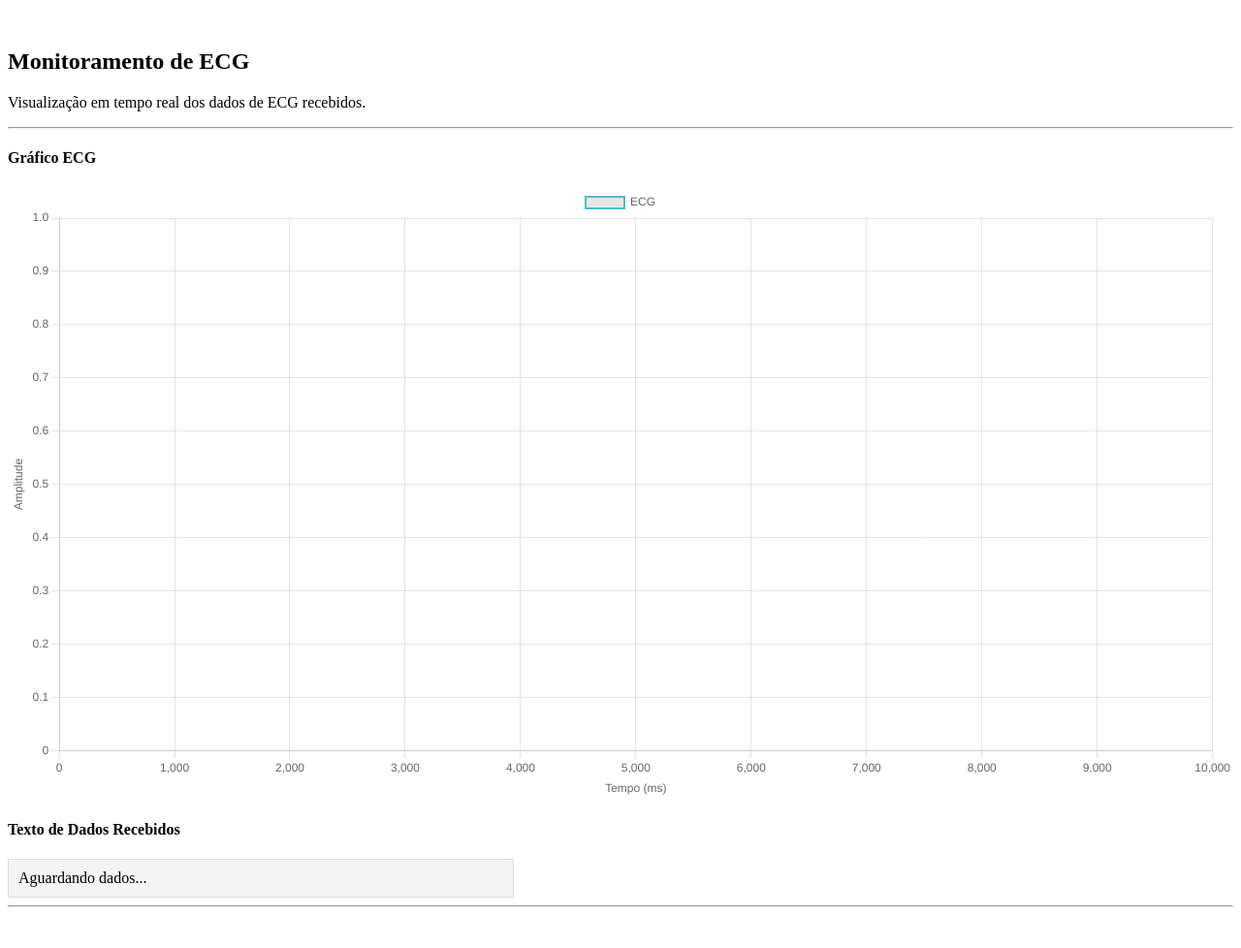
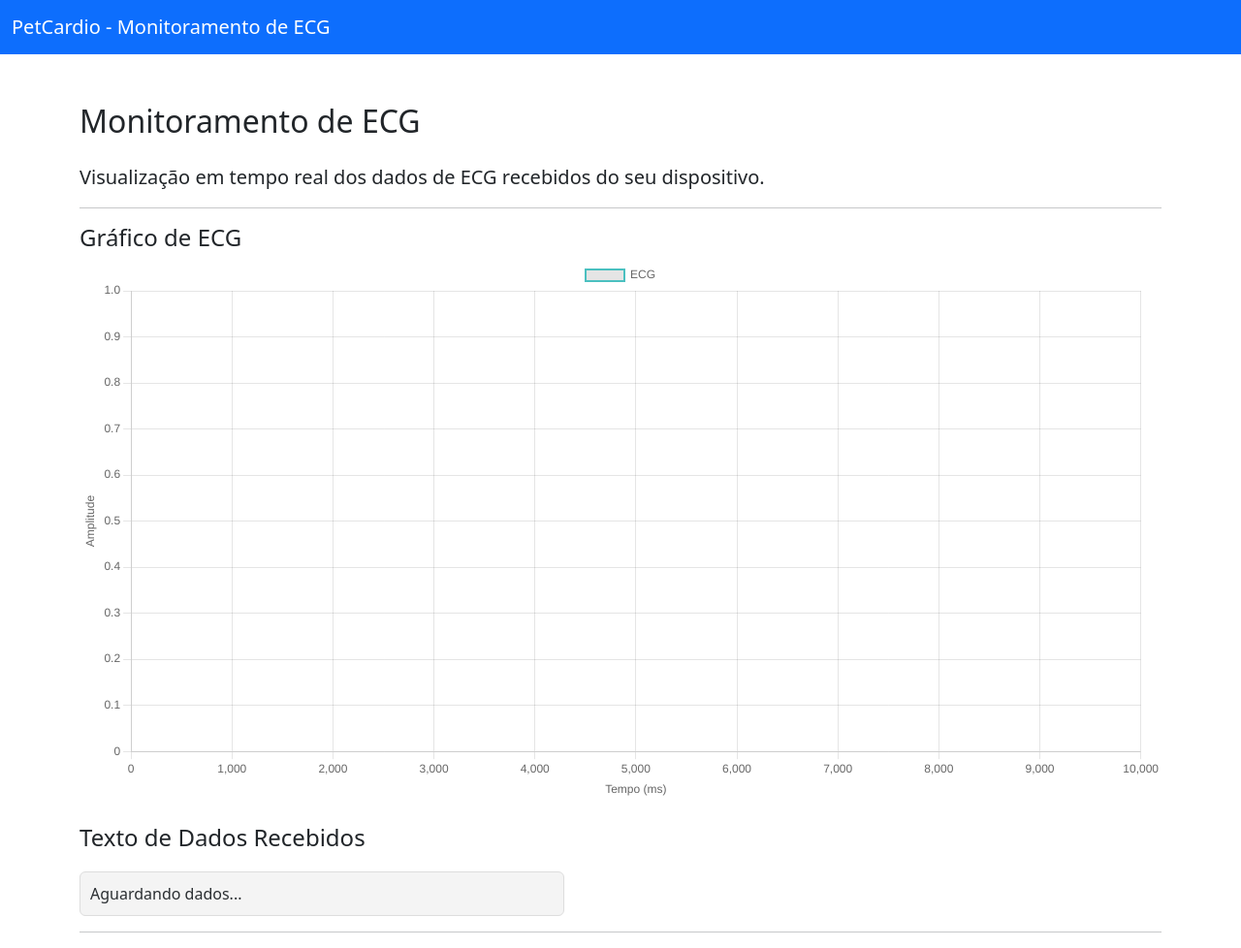
Before and after one commit to NetoTTT/PetCardioSite, a website: page public/painel/ECG/ECG.html in a window 1280 px wide. Shown: the whole page at 97% size. Before the commit the page ends 944 px from the top, so only its background shows below. Drawn offline with nearby package versions, Linux system fonts and the light colour scheme; no server answers.

Commit message:
Update 12

```diff
--- a/public/painel/ECG/ECG.html
+++ b/public/painel/ECG/ECG.html
@@ -5,6 +5,8 @@
   <meta charset="UTF-8">
   <meta name="viewport" content="width=device-width, initial-scale=1.0">
   <title>Monitoramento de ECG com Chart.js</title>
+  <!-- Link para o Bootstrap 5 -->
+  <link href="https://cdn.jsdelivr.net/npm/bootstrap@5.3.0/dist/css/bootstrap.min.css" rel="stylesheet">
   <script src="https://cdn.jsdelivr.net/npm/chart.js"></script>
   <style>
     .container {
@@ -28,17 +30,30 @@
 </head>
 
 <body>
+  <!-- Barra de navegação -->
+  <nav class="navbar navbar-expand-lg navbar-dark bg-primary">
+    <div class="container-fluid">
+      <a class="navbar-brand" href="#">PetCardio - Monitoramento de ECG</a>
+    </div>
+  </nav>
+
   <div class="container">
-    <h2>Monitoramento de ECG</h2>
-    <p>Visualização em tempo real dos dados de ECG recebidos.</p>
+    <h2 class="my-4">Monitoramento de ECG</h2>
+    <p class="lead">Visualização em tempo real dos dados de ECG recebidos do seu dispositivo.</p>
     <hr>
-    <h4>Gráfico ECG</h4>
+
+    <h4>Gráfico de ECG</h4>
     <canvas id="ecgChart"></canvas>
-    <h4>Texto de Dados Recebidos</h4>
-    <div id="textOutput">Aguardando dados...</div>
+
+    <h4 class="mt-4">Texto de Dados Recebidos</h4>
+    <div id="textOutput" class="alert alert-secondary">Aguardando dados...</div>
+
     <hr>
   </div>
 
+  <!-- Scripts do Bootstrap 5 e o seu script de Chart.js -->
+  <script src="https://cdn.jsdelivr.net/npm/@popperjs/core@2.11.6/dist/umd/popper.min.js"></script>
+  <script src="https://cdn.jsdelivr.net/npm/bootstrap@5.3.0/dist/js/bootstrap.bundle.min.js"></script>
   <script>
     const ctx = document.getElementById('ecgChart').getContext('2d');
     const ecgChart = new Chart(ctx, {
@@ -128,7 +143,6 @@
       }
     }, updateFrequency);
   </script>
-
 </body>
 
 </html>
```
